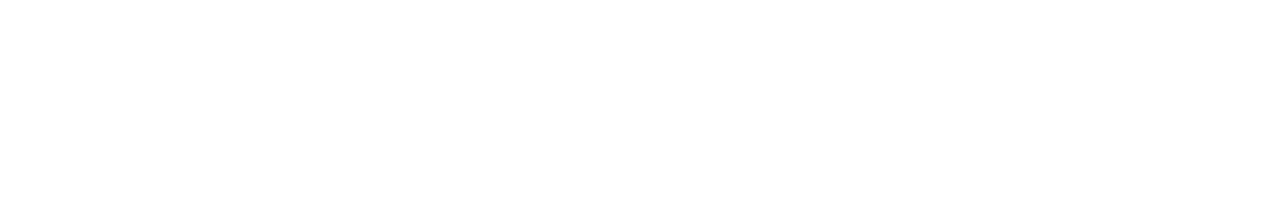
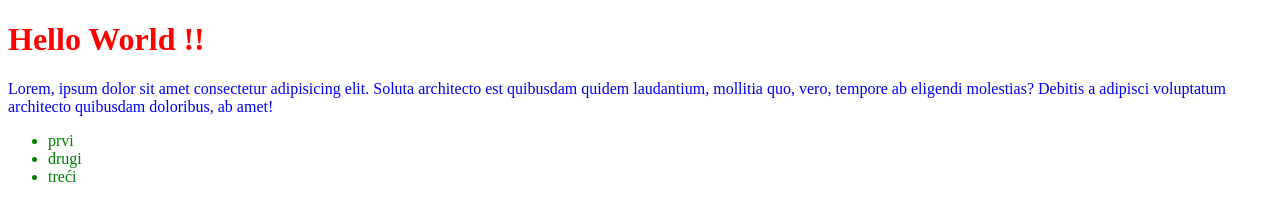
Before and after one commit to XSmileX007/algebra.css1, a plain HTML site: page index.html in a window 1280 px wide. Drawn offline with Linux system fonts and the light colour scheme.

Commit message:
inicijalni html

```diff
--- a/index.html
+++ b/index.html
@@ -1,2 +1,35 @@
-<html>
+<!DOCTYPE html>
+<html lang="hr">
+  <head>
+    <meta charset="UTF-8" />
+    <meta name="viewport" content="width=device-width, initial-scale=1.0" />
+    <title>CSS prvi primjer</title>
+    <style>
+      h1 {
+        color: red;
+        font-size: 32px;
+      }
+      p {
+        color: blue;
+        font-size: 16px;
+      }
+      ul {
+        color: green;
+      }
+    </style>
+  </head>
+  <body>
+    <h1>Hello World !!</h1>
+    <p>
+      Lorem, ipsum dolor sit amet consectetur adipisicing elit. Soluta
+      architecto est quibusdam quidem laudantium, mollitia quo, vero, tempore ab
+      eligendi molestias? Debitis a adipisci voluptatum architecto quibusdam
+      doloribus, ab amet!
+    </p>
+    <ul>
+      <li>prvi</li>
+      <li>drugi</li>
+      <li>treći</li>
+    </ul>
+  </body>
 </html>
```
